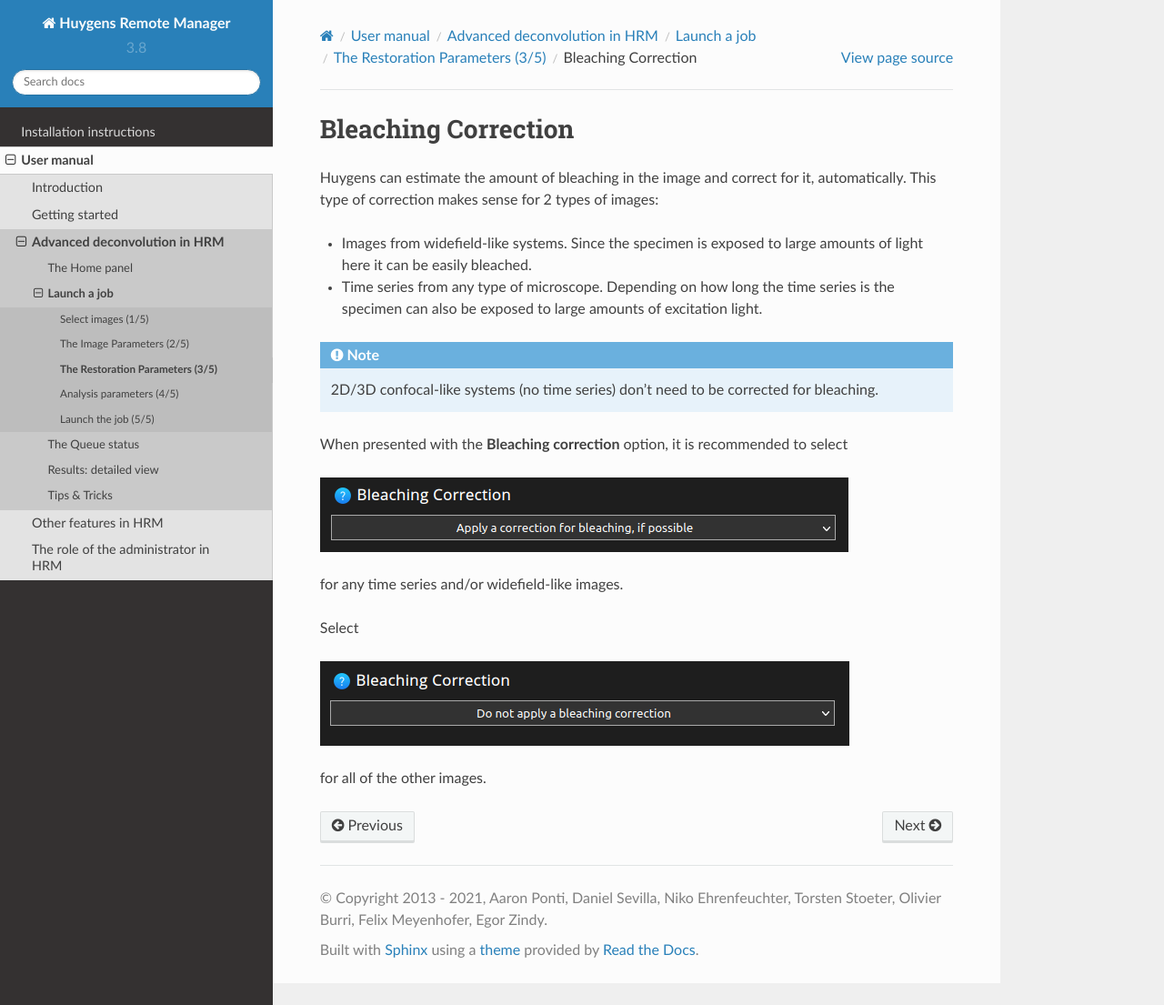
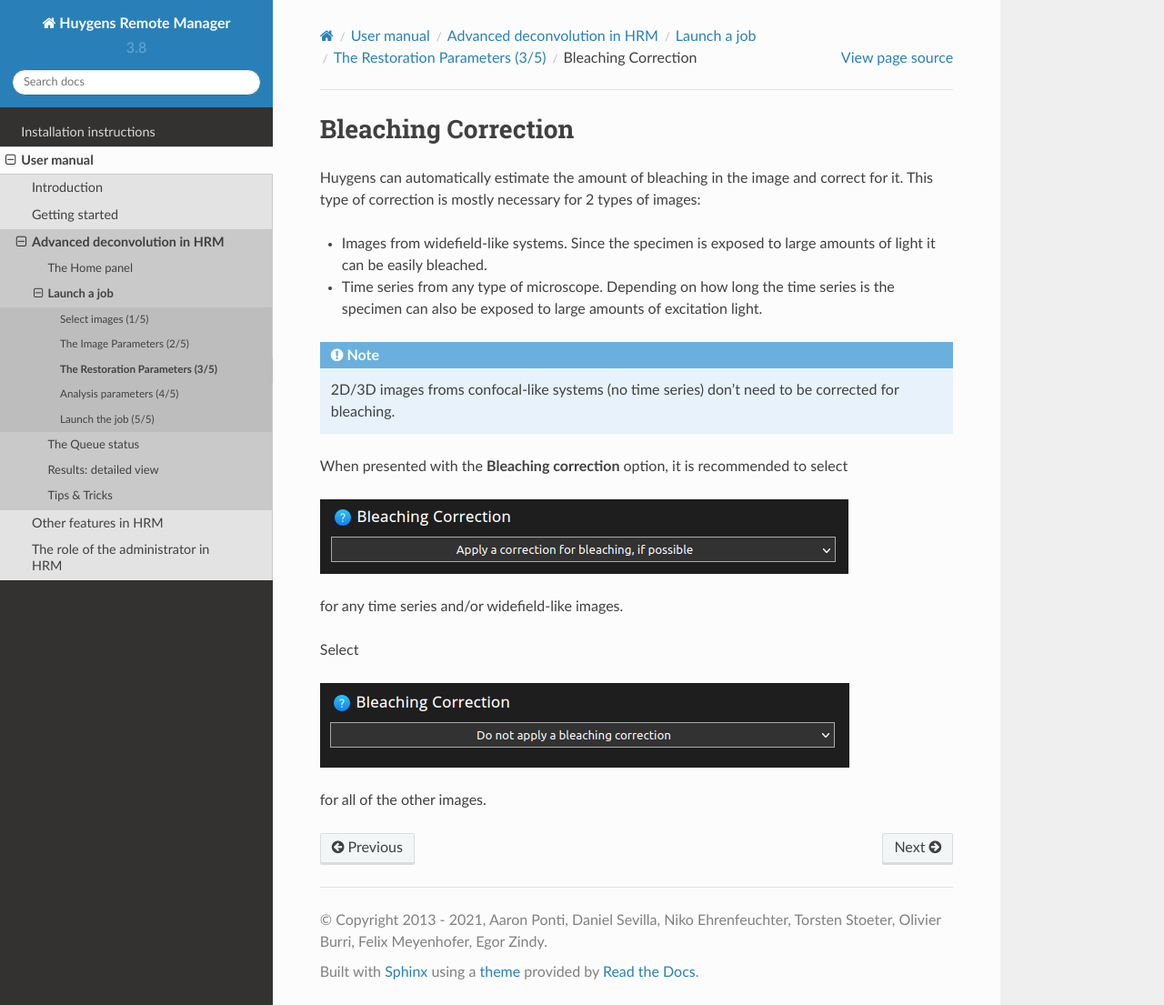
Before and after one commit to aarpon/hrm_docs, a Sphinx documentation site: the page built from docs/user/step3_bleaching.rst, in a window 1280 px wide and 1105 px high. Shown: the whole window at 91% size. Built offline with Sphinx 7.4.7 and the Read the Docs theme 2.0.0, drawn with Linux system fonts in a browser that asks for light colours.

Commit message:
Some minor fixes in the text.

```diff
--- a/docs/user/step3_bleaching.rst
+++ b/docs/user/step3_bleaching.rst
@@ -5,18 +5,17 @@
 Bleaching Correction
 ====================
 
-Huygens can estimate the amount of bleaching in the image and correct for it,
-automatically. This type of correction makes sense for 2 types of images:
+Huygens can automatically estimate the amount of bleaching in the image and correct for it. This type of correction is mostly necessary for 2 types of images:
 
 - Images from widefield-like systems. Since the specimen is exposed to large
-  amounts of light here it can be easily bleached.
+  amounts of light it can be easily bleached.
 
 - Time series from any type of microscope. Depending on how long the time
   series is the specimen can also be exposed to large amounts of excitation
   light.
 
-.. note:: 2D/3D confocal-like systems (no time series) don't need to be
-	  corrected for bleaching.
+.. note:: 2D/3D images froms confocal-like systems (no time series) don't need
+	  to be corrected for bleaching.
 
 
 When presented with the **Bleaching correction** option, it is recommended
```
